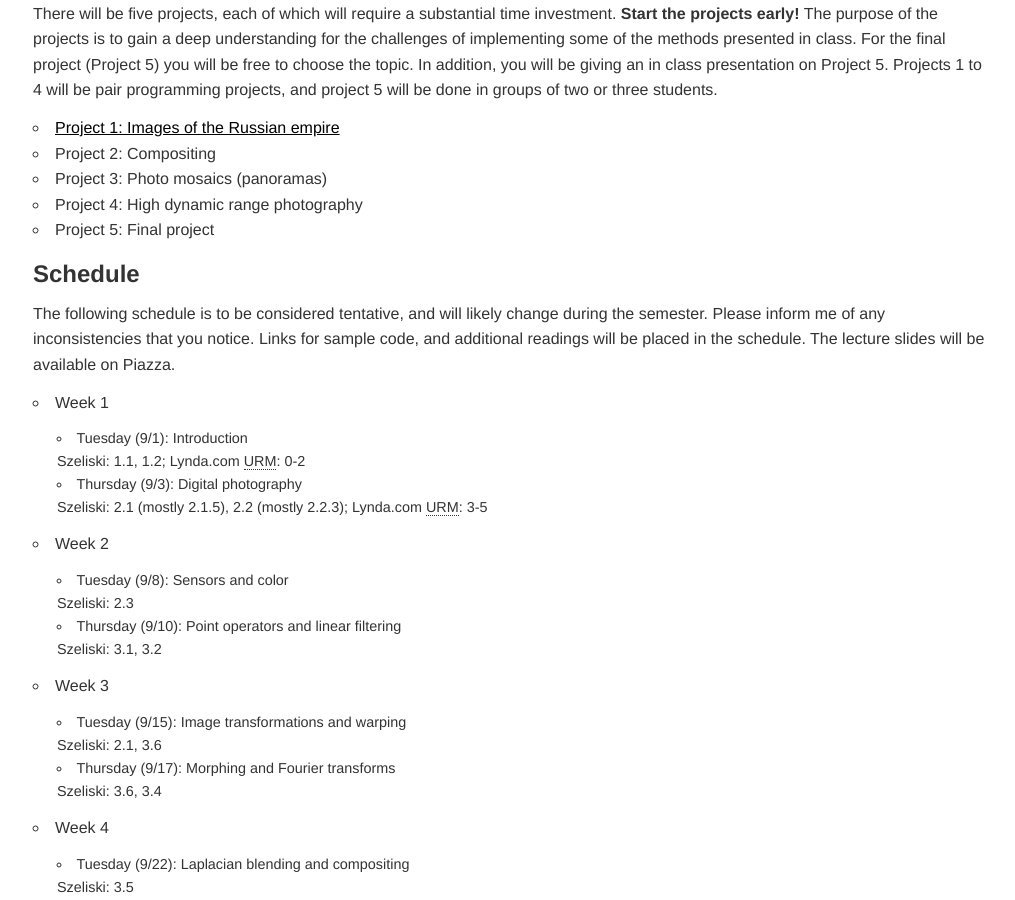
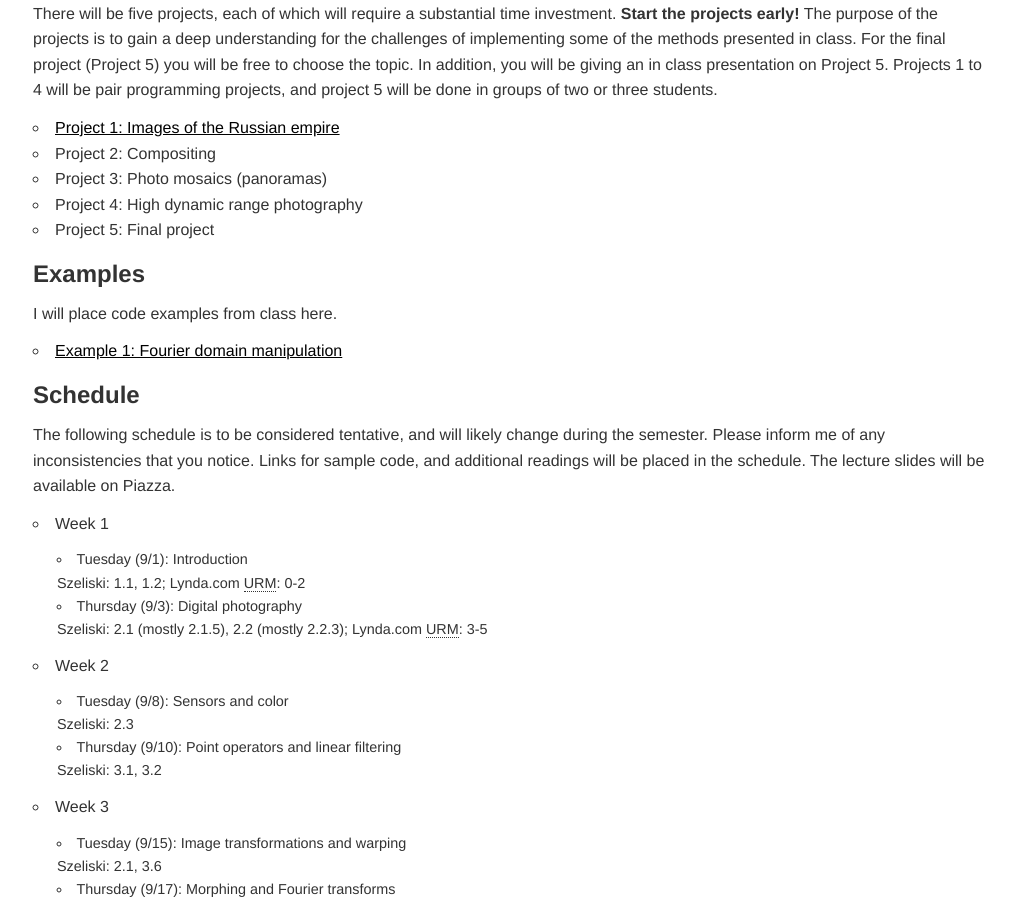
Before and after one commit to jacksonjw12/mbannister.github.io, a Jekyll site: the page built from _teaching/181m-f15/index.md, in a window 1280 px wide and 900 px high, scrolled down 1629 px. Shown: the whole window, without its empty margins (127-1142 px from the left). Built offline with Jekyll 4.4.1, drawn with Linux system fonts in a browser that asks for light colours.

Commit message:
add 181 example

```diff
--- a/_teaching/181m-f15/index.md
+++ b/_teaching/181m-f15/index.md
@@ -71,6 +71,10 @@ There will be five projects, each of which will require a substantial time inves
 - Project 3: Photo mosaics (panoramas)
 - Project 4: High dynamic range photography
 - Project 5: Final project
+
+## Examples
+I will place code examples from class here.
+- [Example 1: Fourier domain manipulation](example01.zip)
 
 ## Schedule
 
```
